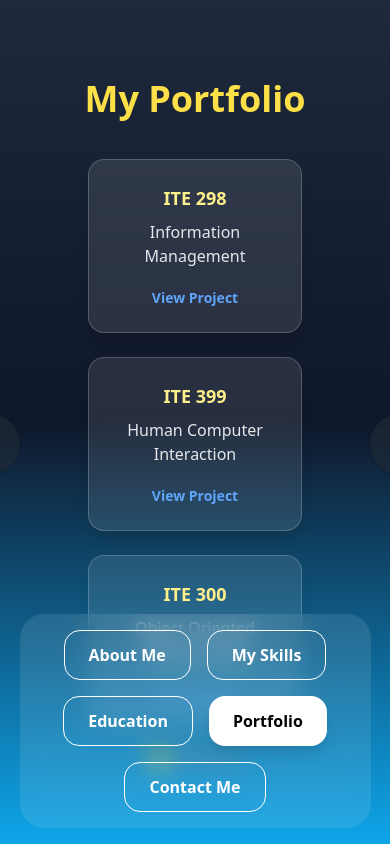
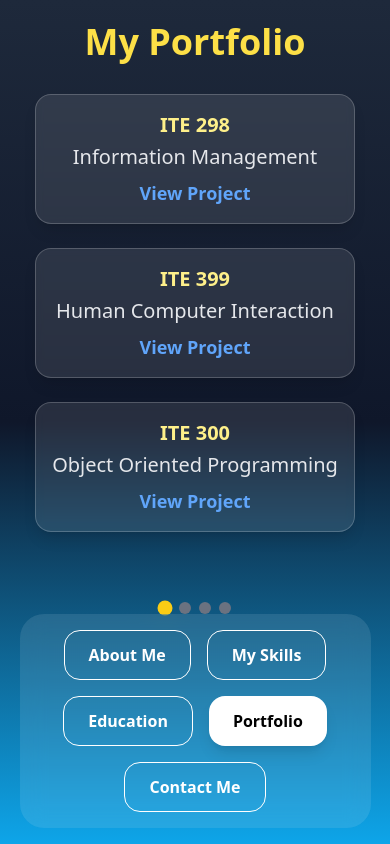
Before and after one commit to SDEG77/TRUE-PORTFOLIO, a React (Vite) app: page / in a window 390 px wide. Both pictures are taken after a click on the button "Portfolio". Built offline with nearby package versions, Linux system fonts and the light colour scheme.

Commit message:
HeroPortfolio Now Mobile Friendly

```diff
--- a/index.html
+++ b/index.html
@@ -7,7 +7,7 @@
     <title>Web-Portfolio</title>
     <script src="https://cdn.tailwindcss.com"></script>
   </head>
-  <body id="root">
+  <body>
     <div id="root"></div>
     <script type="module" src="/src/main.jsx"></script>
   </body>
--- a/src/components/Hero/HeroSection.jsx
+++ b/src/components/Hero/HeroSection.jsx
@@ -7,6 +7,7 @@ import HeroContact from "./HeroContact";
 import EducationalAttainment from "./HeroAttainment";
 import HeroAttainmentMobile from "./Mobile/HeroAttainment"; // mobile version
 import HeroPortfolio from "./HeroPortfolio";
+import HeroPortfolioMobile from "./Mobile/HeroPortfolio"; // mobile portfolio version
 
 function HeroSection() {
   const [activeSection, setActiveSection] = useState("about"); // "about" | "skills" | "mobile-skills" | ...
@@ -20,11 +21,12 @@ function HeroSection() {
   const bgColors = {
     about: ["#4c1d95", "#3730a3", "#7c3aed"],
     skills: ["#312e81", "#7e22ce", "#ec4899"],
-    "mobile-skills": ["#312e81", "#7e22ce", "#ec4899"], // same as skills
+    "mobile-skills": ["#312e81", "#7e22ce", "#ec4899"],
     contact: ["#064e3b", "#0f766e", "#1e3a8a"],
     education: ["#78350f", "#b45309", "#f59e0b"],
-    "mobile-education": ["#78350f", "#b45309", "#f59e0b"], // same as desktop education
+    "mobile-education": ["#78350f", "#b45309", "#f59e0b"],
     portfolio: ["#1e293b", "#0f172a", "#0ea5e9"],
+    "mobile-portfolio": ["#1e293b", "#0f172a", "#0ea5e9"],
   };
 
   const currentGradient = bgColors[activeSection];
@@ -77,6 +79,12 @@ function HeroSection() {
           {activeSection === "portfolio" && (
             <motion.div key="portfolio" variants={fadeSlideVariants} initial="hidden" animate="visible" exit="exit" className="absolute w-full h-full flex justify-center items-center">
               <HeroPortfolio />
+            </motion.div>
+          )}
+
+          {activeSection === "mobile-portfolio" && (
+            <motion.div key="mobile-portfolio" variants={fadeSlideVariants} initial="hidden" animate="visible" exit="exit" className="absolute w-full h-full flex justify-center items-center">
+              <HeroPortfolioMobile />
             </motion.div>
           )}
         </AnimatePresence>
@@ -138,10 +146,21 @@ function HeroSection() {
           Education
         </button>
 
+        {/* Desktop Portfolio */}
         <button
           onClick={() => setActiveSection("portfolio")}
-          className={`px-6 py-3 rounded-2xl font-semibold transition-all duration-300 transform hover:scale-105 ${
+          className={`px-6 py-3 rounded-2xl font-semibold transition-all duration-300 transform hover:scale-105 hidden md:block ${
             activeSection === "portfolio" ? "bg-white text-black shadow-lg" : "border border-white text-white hover:bg-white hover:text-black"
+          }`}
+        >
+          Portfolio
+        </button>
+
+        {/* Mobile-only Portfolio */}
+        <button
+          onClick={() => setActiveSection("mobile-portfolio")}
+          className={`px-6 py-3 rounded-2xl font-semibold transition-all duration-300 transform hover:scale-105 block md:hidden ${
+            activeSection === "mobile-portfolio" ? "bg-white text-black shadow-lg" : "border border-white text-white hover:bg-white hover:text-black"
           }`}
         >
           Portfolio
--- /dev/null
+++ b/src/components/Hero/Mobile/HeroPortfolio.jsx
@@ -0,0 +1,126 @@
+import { useState, useEffect } from "react";
+import { motion, AnimatePresence } from "framer-motion";
+
+function HeroPortfolioMobile() {
+  const subjects = [
+    { code: "ITE 298", description: "Information Management", link: "https://drive.google.com/drive/folders/13S4Brl3ZDwQCdEc-lMZryJUULwmqMXzB?usp=drive_link" },
+    { code: "ITE 399", description: "Human Computer Interaction", link: "https://drive.google.com/drive/folders/1DKJD95266WmpNJk2Yy2MhZ2JW66rvX5_?usp=drive_link" },
+    { code: "ITE 300", description: "Object Oriented Programming", link: "https://drive.google.com/drive/folders/1UHIdz3sQuT_FQzeevapJPo4ccMT6aWiF?usp=drive_link" },
+    { code: "ITE 393", description: "Applications Development and Emerging Technologies", link: "https://drive.google.com/drive/folders/1_m7Xb-yfjtcorv4I_3hDvdZokZiZw9pm?usp=sharing" },
+    { code: "ITE 400", description: "Systems Integration and Architecture", link: "https://drive.google.com/drive/folders/1pGfpT4-nOwJZAEbYJRckfDgTiQAkQ6G2?usp=sharing" },
+    { code: "ITE 380", description: "Human Computer Interaction 2", link: "https://drive.google.com/drive/folders/1wjcmxMVhCWE8eKBAH87iCLC7riFfSZjs?usp=sharing" },
+    { code: "ITE 308", description: "Web System and Technologies", link: "https://drive.google.com/drive/folders/1NayHlO6jBg67R9JntphfuWrc9I2O8Aph?usp=drive_link" },
+    { code: "ITE 387", description: "Advanced Programming", link: "https://drive.google.com/drive/folders/1LfMq6DtMFuvJF9qoynzG1SIIIhUYbrZ1?usp=sharing" },
+    { code: "ITE 314", description: "Advanced Database Systems", link: "https://drive.google.com/drive/folders/1VIrrwZZbj6dAnYvZa2OBIpsL1cfmcl39?usp=sharing" },
+    { code: "CAPSTONE", description: "Our capstone project", link: "https://rmpoims.com" }
+  ];
+
+  const itemsPerPage = 3;
+  const totalPages = Math.ceil(subjects.length / itemsPerPage);
+  const [currentPage, setCurrentPage] = useState(0);
+  const [direction, setDirection] = useState(0);
+
+  useEffect(() => {
+    const interval = setInterval(() => handleNext(), 8000);
+    return () => clearInterval(interval);
+  }, [currentPage]);
+
+  const handleNext = () => {
+    setDirection(1);
+    setCurrentPage(prev => (prev === totalPages - 1 ? 0 : prev + 1));
+  };
+
+  const handlePrev = () => {
+    setDirection(-1);
+    setCurrentPage(prev => (prev === 0 ? totalPages - 1 : prev - 1));
+  };
+
+  const goToPage = (page) => {
+    setDirection(page > currentPage ? 1 : -1);
+    setCurrentPage(page);
+  };
+
+  const paginatedSubjects = subjects.slice(
+    currentPage * itemsPerPage,
+    currentPage * itemsPerPage + itemsPerPage
+  );
+
+  const slideVariants = {
+    enter: (dir) => ({ x: dir > 0 ? 300 : -300, opacity: 0 }),
+    center: { x: 0, opacity: 1 },
+    exit: (dir) => ({ x: dir > 0 ? -300 : 300, opacity: 0 }),
+  };
+
+  const handleDragEnd = (event, info) => {
+    const offset = info.offset.x;
+    const velocity = info.velocity.x;
+
+    if (offset < -50 || velocity < -500) {
+      handleNext();
+    } else if (offset > 50 || velocity > 500) {
+      handlePrev();
+    }
+  };
+
+  return (
+    <motion.div className="flex flex-col items-center text-center px-4 py-8 w-full">
+      <motion.h2 className="text-4xl font-bold mb-8 text-yellow-300 -mt-52">
+        My Portfolio
+      </motion.h2>
+
+      {/* Container with fixed min/max height */}
+      <div className="w-full flex justify-center overflow-visible min-h-[460px] max-h-[460px]">
+        <AnimatePresence custom={direction} mode="wait">
+          <motion.div
+            key={currentPage}
+            custom={direction}
+            variants={slideVariants}
+            initial="enter"
+            animate="center"
+            exit="exit"
+            transition={{ type: "tween", duration: 0.48, ease: "easeInOut" }}
+            className="flex flex-col gap-6 w-full items-center"
+            drag="x"
+            dragConstraints={{ left: 0, right: 0 }}
+            dragElastic={0.2}
+            onDragEnd={handleDragEnd}
+          >
+            {paginatedSubjects.map((subject) => (
+              <motion.article
+                key={subject.code}
+                className="flex flex-col justify-between p-4 w-full max-w-xs bg-white/10 backdrop-blur-sm border border-white/20 rounded-2xl shadow-lg text-white"
+                whileHover={{ scale: 1.03 }}
+                transition={{ type: "spring", stiffness: 300, damping: 25 }}
+              >
+                <p className="text-xl font-semibold mb-1 text-yellow-200">{subject.code}</p>
+                <p className="text-gray-200 mb-2 text-xl">{subject.description}</p>
+                <a
+                  href={subject.link}
+                  target="_blank"
+                  rel="noopener noreferrer"
+                  className="text-lg font-semibold text-blue-400 hover:underline"
+                >
+                  View Project
+                </a>
+              </motion.article>
+            ))}
+          </motion.div>
+        </AnimatePresence>
+      </div>
+
+      <div className="flex gap-2 mt-12">
+        {Array.from({ length: totalPages }).map((_, i) => (
+          <button
+            key={i}
+            onClick={() => goToPage(i)}
+            className={`w-3 h-3 rounded-full transition-all duration-300 ${
+              i === currentPage ? "bg-yellow-400 scale-125" : "bg-gray-500"
+            }`}
+          />
+        ))}
+      </div>
+    </motion.div>
+  );
+}
+
+export default HeroPortfolioMobile;
```
